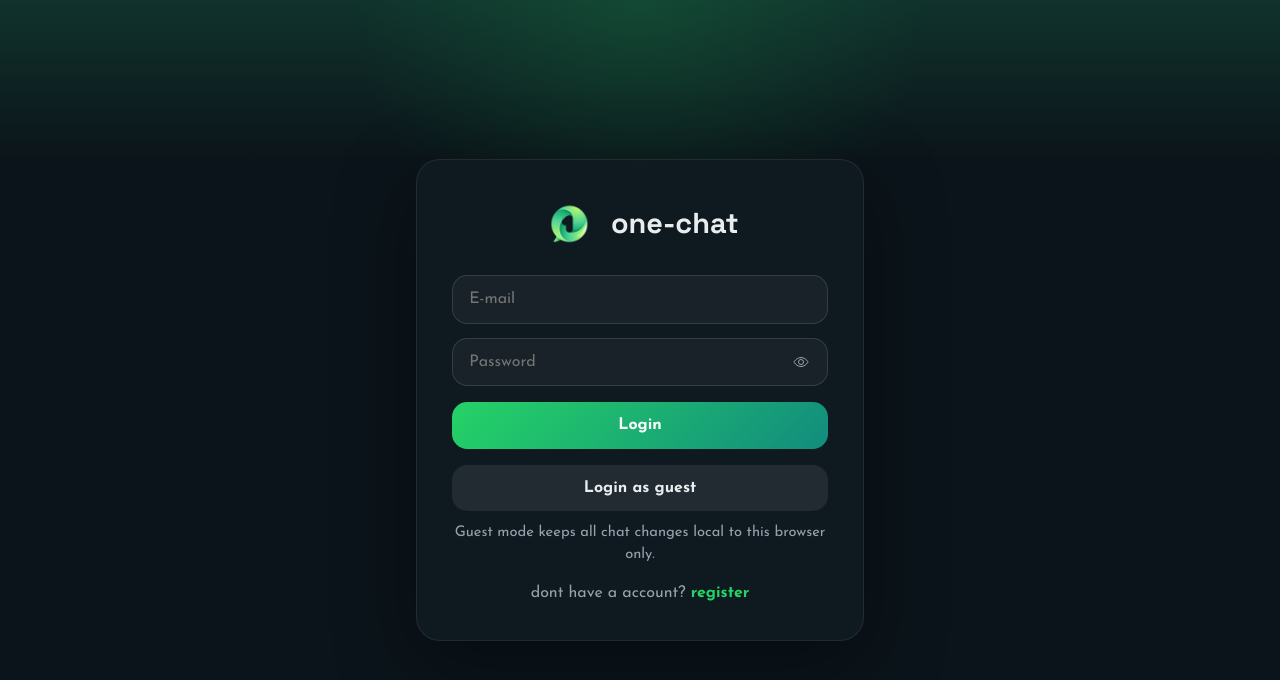
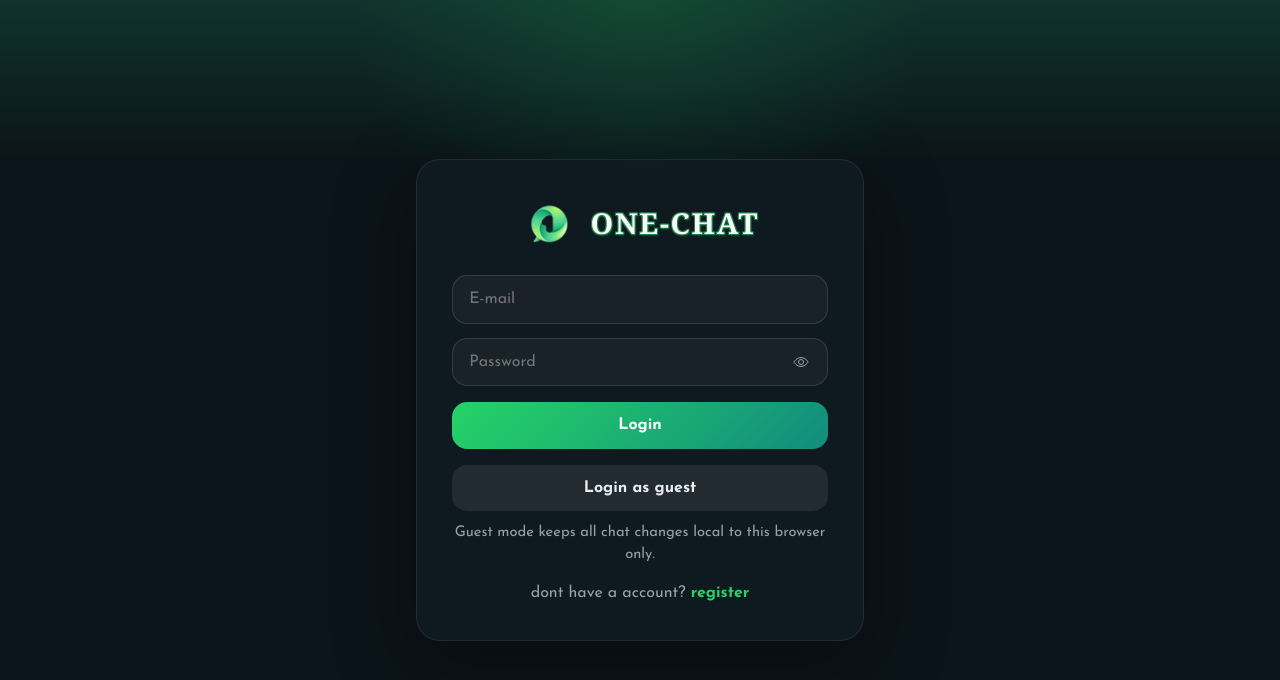
Before and after one commit to yudi1O1/chat-app, a React (Create React App) app in the folder chat-app/: page /login in a window 1280 px wide. Shown: the top 680 px of the page. Built offline with nearby package versions, Linux system fonts and the light colour scheme; no server answers.

Commit message:
onchat logo

```diff
--- a/chat-app/src/components/Contact.jsx
+++ b/chat-app/src/components/Contact.jsx
@@ -43,7 +43,7 @@ function Contact({
             <div className="brand-mark">
               <img src={Logo} alt="logo" />
               <div>
-                <h3>one-chat</h3>
+                <h3 className="wordmark wordmark--compact">ONE-CHAT</h3>
                 <p>{contacts.length} recent chat{contacts.length === 1 ? "" : "s"}</p>
               </div>
             </div>
--- a/chat-app/src/pages/Login.jsx
+++ b/chat-app/src/pages/Login.jsx
@@ -117,7 +117,7 @@ function Login() {
         <form className="form" onSubmit={(event) => handleSubmit(event)}>
           <div className="brand">
             <img src={Logo} alt="" className="brandLogo" />
-            <h1>one-chat</h1>
+            <h1 className="wordmark">ONE-CHAT</h1>
           </div>
           <div className="inputContainer">
             <input
--- a/chat-app/src/pages/Register.jsx
+++ b/chat-app/src/pages/Register.jsx
@@ -103,7 +103,7 @@ function Register() {
         <form className="form" onSubmit={(event) => handleSubmit(event)}>
           <div className="brand">
             <img src={Logo} alt="" className="brandLogo" />
-            <h1>one-chat</h1>
+            <h1 className="wordmark">ONE-CHAT</h1>
           </div>
           <div className="inputContainer">
             <input
--- a/chat-app/src/pages/pagesStyles.css
+++ b/chat-app/src/pages/pagesStyles.css
@@ -116,12 +116,32 @@ img {
   gap: 0.85rem;
   padding-bottom: 0.5rem;
   color: var(--text-main);
-  font-family: "Space Grotesk", sans-serif;
 }
 
 .brand h1 {
   margin: 0;
   font-size: clamp(1.35rem, 4vw, 1.8rem);
+}
+
+.wordmark {
+  margin: 0;
+  color: #f7fbf2;
+  font-family: Georgia, "Times New Roman", serif;
+  font-weight: 900;
+  letter-spacing: 0.06em;
+  text-transform: uppercase;
+  line-height: 0.95;
+  text-shadow:
+    -1px -1px 0 #1e7e52,
+    1px -1px 0 #1e7e52,
+    -1px 1px 0 #1e7e52,
+    1px 1px 0 #1e7e52,
+    0 2px 0 rgba(7, 56, 34, 0.95),
+    2px 3px 0 rgba(7, 56, 34, 0.7);
+}
+
+.wordmark--compact {
+  font-size: 1rem;
 }
 
 .brandLogo {
@@ -365,7 +385,6 @@ img {
 }
 
 .brand-mark h3 {
-  font-family: "Space Grotesk", sans-serif;
   font-size: 1.15rem;
 }
 
```
